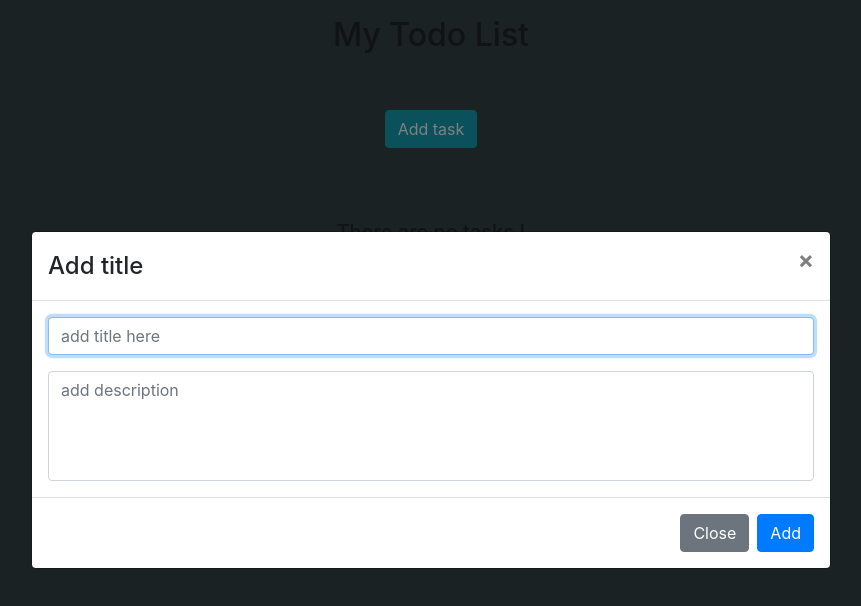
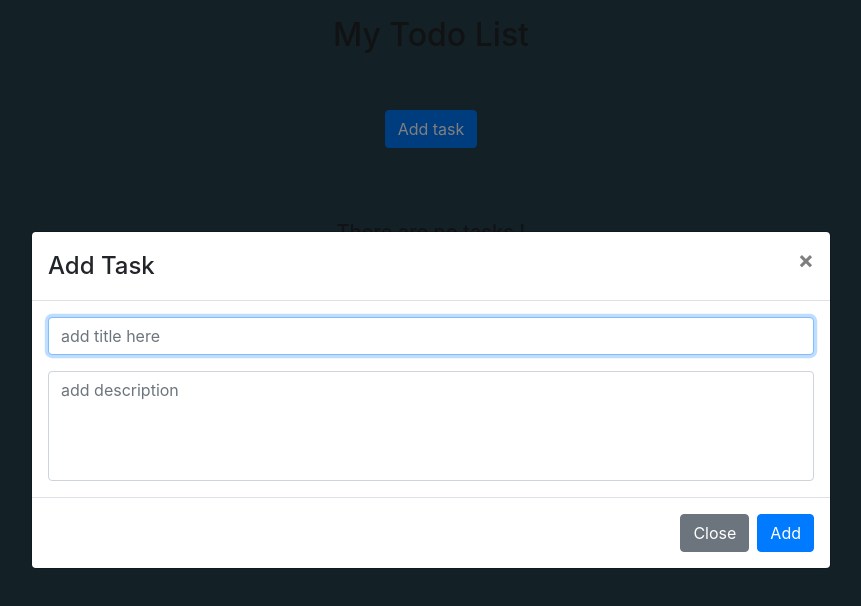
Before and after one commit to Art66066/react-bitschool, a React (Create React App) app: page / in a window 1280 px wide. Both pictures are taken after a click on the button "Add task". Shown: the top 606 px of the page, without its empty margins (209-1070 px from the left). Built offline with nearby package versions, Linux system fonts and the light colour scheme.

Commit message:
allinone modal

```diff
--- /dev/null
+++ b/src/components/TaskModal/TaskModal.js
@@ -0,0 +1,97 @@
+import React, { PureComponent, createRef } from "react";
+import { Modal, Button, Form, FormControl } from "react-bootstrap";
+import PropTypes from "prop-types";
+
+class TaskModal extends PureComponent {
+  constructor(props) {
+    super(props);
+    this.inputRef = createRef();
+    this.state = {
+      title: "",
+      description: "",
+      ...props.editableTask
+    };
+  }
+
+  handleChange = (e) => {
+    this.setState({
+      [e.target.name]: e.target.value,
+    });
+  };
+
+  handleCl = () => {
+    if (!this.state.title) {
+      return;
+    } else {
+      this.props.onSubmit(this.state);
+      this.setState({
+        title: "",
+        description: "",
+      });
+      this.props.onHide();
+    }
+  };
+  keyenter = (e) => {
+    if (e.key === "Enter") {
+      this.handleCl();
+    }
+  };
+  componentDidMount() {
+    this.inputRef.current.focus();
+  }
+
+  render() {
+    return (
+      <div>
+        <Modal
+          size="lg"
+          show={true}
+          onHide={this.props.onHide}
+          aria-labelledby="contained-modal-title-vcenter"
+          centered
+        >
+          <Modal.Header closeButton>
+            <Modal.Title id="contained-modal-title-vcenter">
+              {this.props.editableTask?"Edit Task":"Add Task"}
+            </Modal.Title>
+          </Modal.Header>
+          <Modal.Body>
+            <Form.Control
+              name="title"
+              type="text"
+              placeholder="add title here"
+              onChange={this.handleChange}
+              onKeyPress={this.keyenter}
+              value={this.state.title}
+              ref={this.inputRef}
+            />
+            <FormControl
+              className="mt-3"
+              as="textarea"
+              name="description"
+              onChange={this.handleChange}
+              aria-label="With textarea"
+              placeholder="add description"
+              style={{ resize: "none", height: "110px" }}
+              value={this.state.description}
+            />
+          </Modal.Body>
+          <Modal.Footer>
+            <Button variant="secondary" onClick={this.props.onHide}>
+              Close
+            </Button>
+            <Button onClick={this.handleCl}>{this.props.editableTask?"Edit":"Add"}</Button>
+          </Modal.Footer>
+        </Modal>
+      </div>
+    );
+  }
+}
+
+// TaskModal.propTypes = {
+//   onSubmit: PropTypes.func.isRequired,
+// checkedTasks: PropTypes.object.isRequired,
+// toggleOpenAddModal: PropTypes.func.isRequired
+// }
+
+export default TaskModal;
--- a/src/components/ToDo/ToDo.js
+++ b/src/components/ToDo/ToDo.js
@@ -2,9 +2,8 @@ import React, { PureComponent } from "react";
 import { Container, Row, Col, Button } from "react-bootstrap";
 import idGenerator from "../../helpers/idGenerator";
 import Task from "../Task/Task";
-import AddTaskModal from "../AddTaskModal/AddTaskModal";
 import ConfirmModal from "../ConfirmModal/ConfirmModal";
-import EditTaskModal from "../EditTaskModal/EditTaskModal";
+import TaskModal from "../TaskModal/TaskModal";
 
 export class ToDo extends PureComponent {
   state = {
@@ -30,9 +29,9 @@ export class ToDo extends PureComponent {
     });
   };
 
-  handleClick = (v1, v2) => {
+  handleClick = (value) => {
     const tasks = [...this.state.tasks];
-    tasks.push({ title: v1, description: v2, _id: idGenerator() });
+    tasks.push({ ...value, _id: idGenerator() });
     this.setState({
       tasks: tasks,
     });
@@ -136,7 +135,7 @@ export class ToDo extends PureComponent {
           <Col>
             <Button
               className="mt-5"
-              variant="info"
+              variant="primary"
               onClick={this.toggleOpenAddModal}
               style={{
                 display: "flex",
@@ -152,10 +151,10 @@ export class ToDo extends PureComponent {
         <Row className="mt-4 ml-4">
           <Col>
             {this.state.isAddModalOpen && (
-              <AddTaskModal
-                handleClick={this.handleClick}
+              <TaskModal
+                onSubmit={this.handleClick}
                 checkedTasks={this.state.checkedTasks}
-                toggleOpenAddModal={this.toggleOpenAddModal}
+                onHide={this.toggleOpenAddModal}
               />
             )}
           </Col>
@@ -203,10 +202,10 @@ export class ToDo extends PureComponent {
           />
         )}
         {this.state.editableTask && (
-          <EditTaskModal
+          <TaskModal
             editableTask={this.state.editableTask}
-            closeEditModal={this.closeEditModal}
-            editTask={this.editTask}
+            onHide={this.closeEditModal}
+            onSubmit={this.editTask}
           />
         )}
       </Container>
--- a/src/index.css
+++ b/src/index.css
@@ -5,7 +5,7 @@ body {
     sans-serif;
   -webkit-font-smoothing: antialiased;
   -moz-osx-font-smoothing: grayscale;
-  background-color: rgb(52, 69, 70);
+  background-color: rgb(38, 67, 78);
 }
 
 code {
@@ -13,7 +13,7 @@ code {
     monospace;
 }
 .task {
-  background-color: #2f638d;
+  background-color: #1e5388;
   margin-bottom: 15px;
   display: flex;
   flex-direction: column;
```
